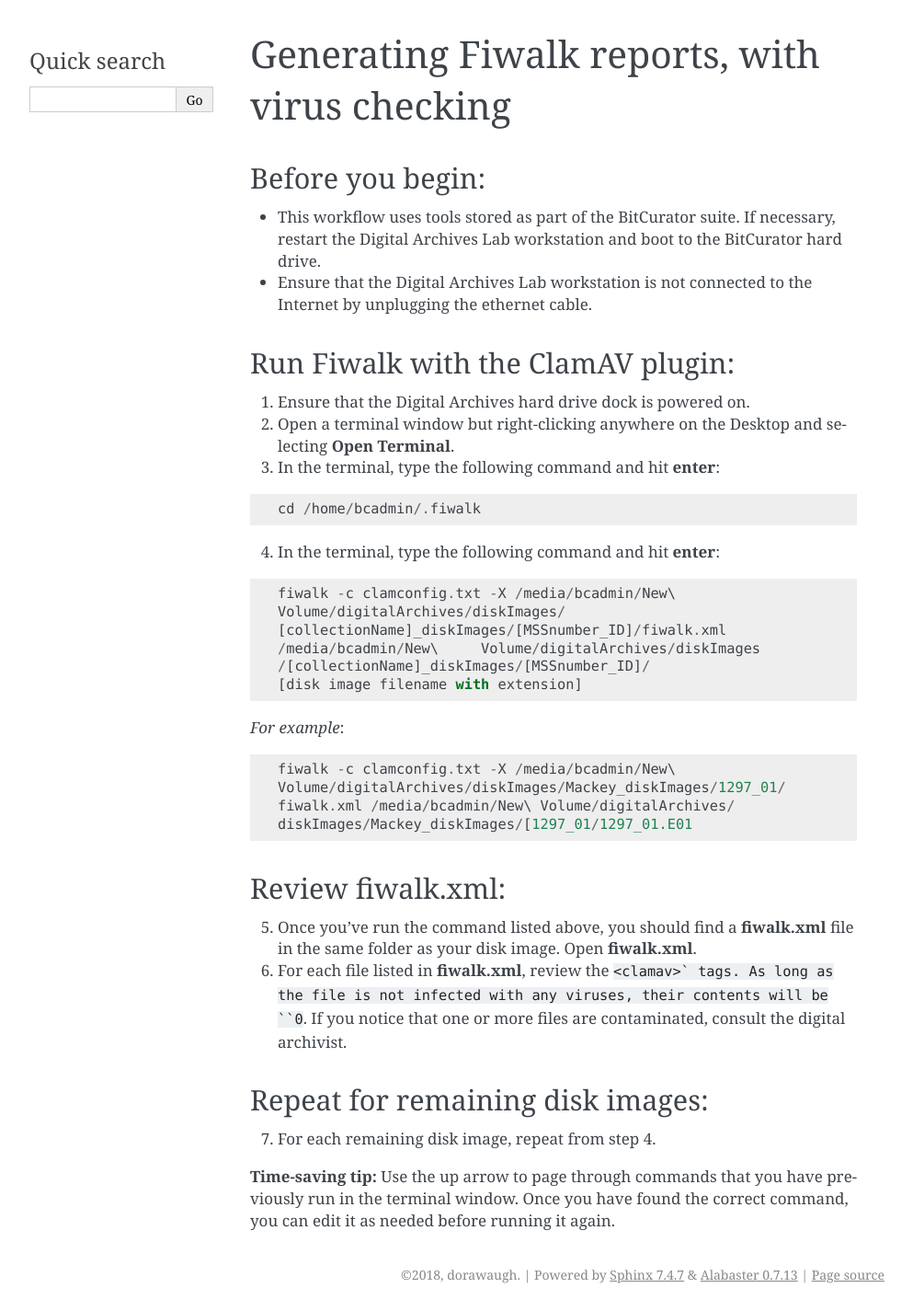
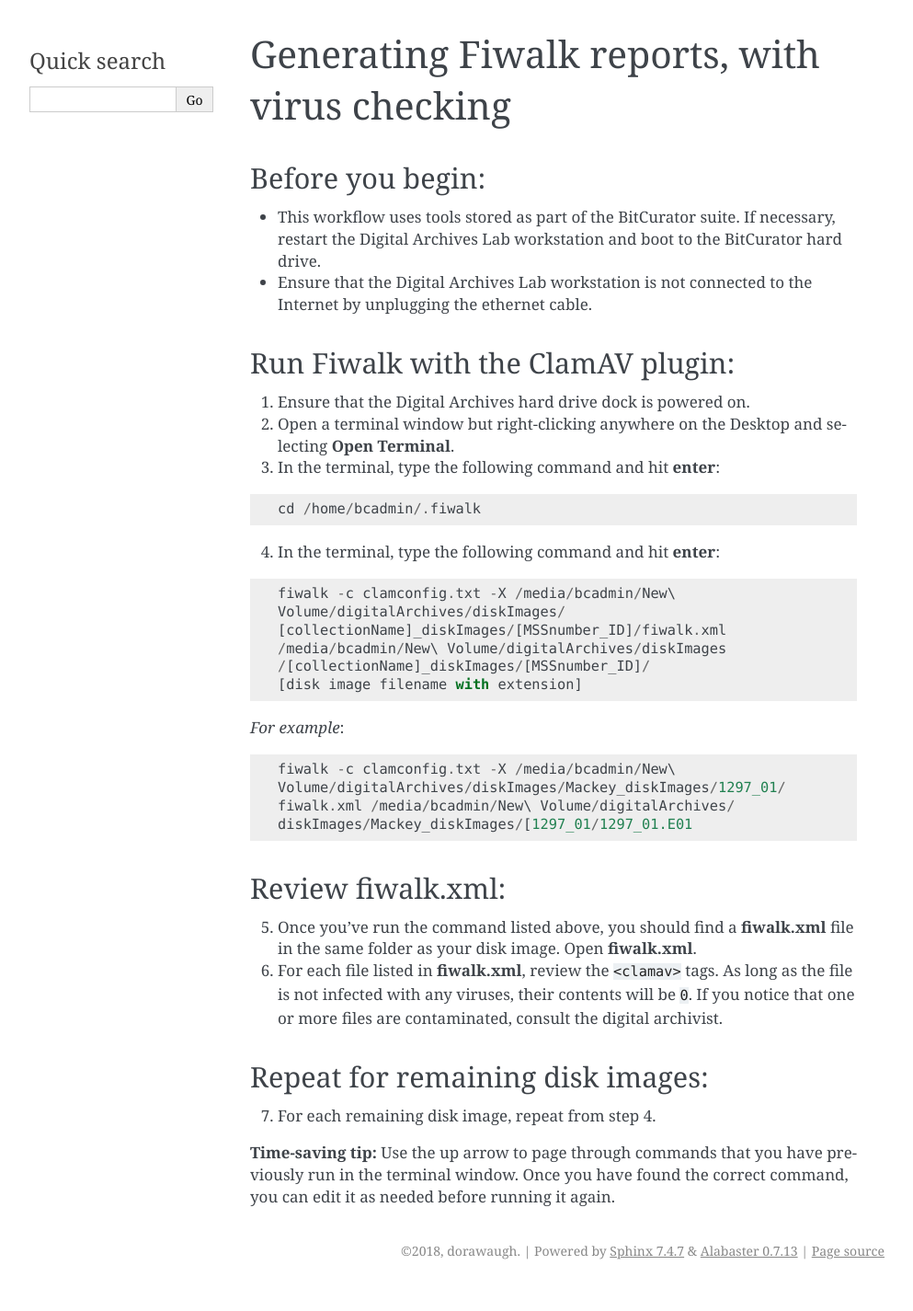
Before and after one commit to bedwards254/born-digital-bootcamp, a Sphinx documentation site: the page built from docs/fiwalk_and_clamav.rst, in a window 1280 px wide. Shown: the whole page at 92% size, without its empty margins (148-1141 px from the left). Built offline with Sphinx 7.4.7, drawn with Linux system fonts in a browser that asks for light colours; after the commit the page ends 1399 px from its top, so only the background shows below that.

Commit message:
Corrects spacing issues in code examples

```diff
--- a/docs/fiwalk_and_clamav.rst
+++ b/docs/fiwalk_and_clamav.rst
@@ -28,7 +28,7 @@ Run Fiwalk with the ClamAV plugin:
   	fiwalk -c clamconfig.txt -X /media/bcadmin/New\
 	Volume/digitalArchives/diskImages/
 	[collectionName]_diskImages/[MSSnumber_ID]/fiwalk.xml
-	/media/bcadmin/New\	Volume/digitalArchives/diskImages
+	/media/bcadmin/New\ Volume/digitalArchives/diskImages
 	/[collectionName]_diskImages/[MSSnumber_ID]/
 	[disk image filename with extension]
 
@@ -43,7 +43,7 @@ Run Fiwalk with the ClamAV plugin:
 Review fiwalk.xml:
 ------------------
 5. Once you've run the command listed above, you should find a **fiwalk.xml** file in the same folder as your disk image. Open **fiwalk.xml**.
-6. For each file listed in **fiwalk.xml**, review the ``<clamav>` tags. As long as the file is not infected with any viruses, their contents will be ``0``. If you notice that one or more files are contaminated, consult the digital archivist.
+6. For each file listed in **fiwalk.xml**, review the ``<clamav>`` tags. As long as the file is not infected with any viruses, their contents will be ``0``. If you notice that one or more files are contaminated, consult the digital archivist.
 
 ---------------------------------
 Repeat for remaining disk images:
```
